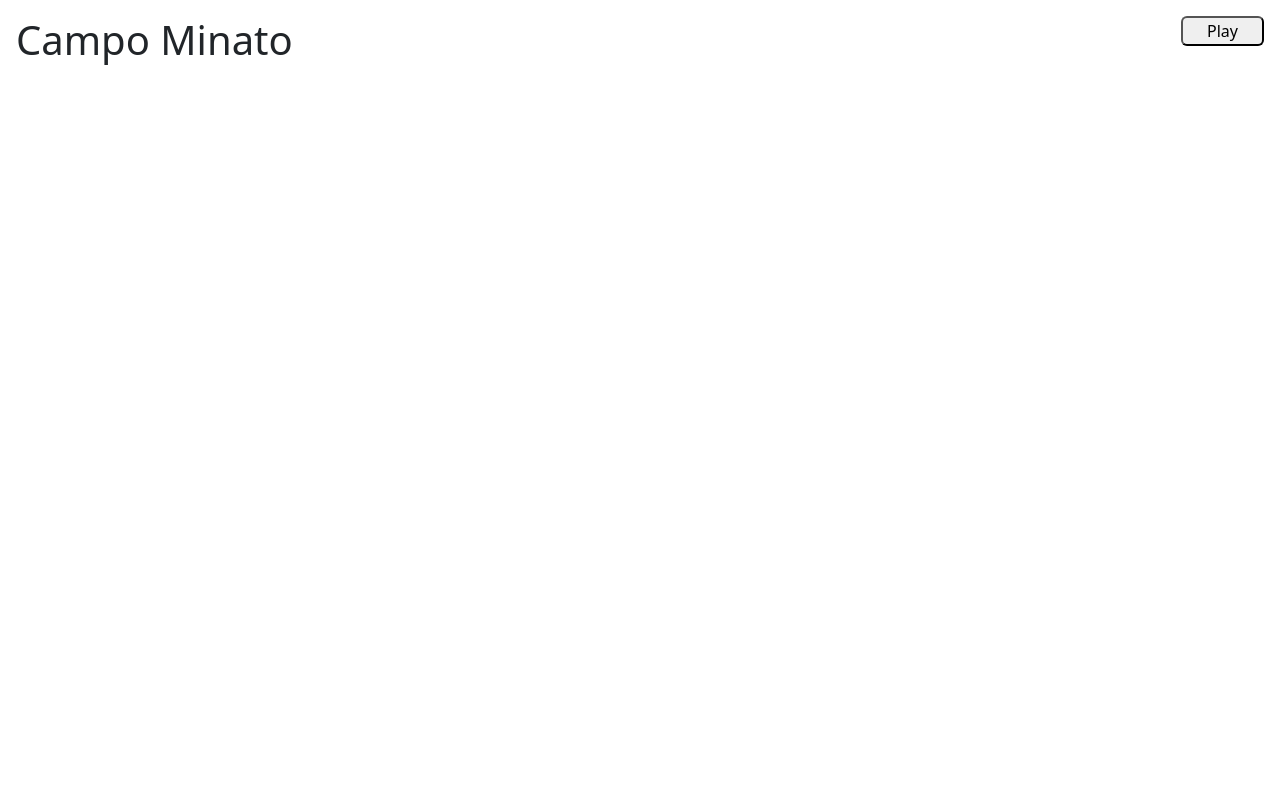
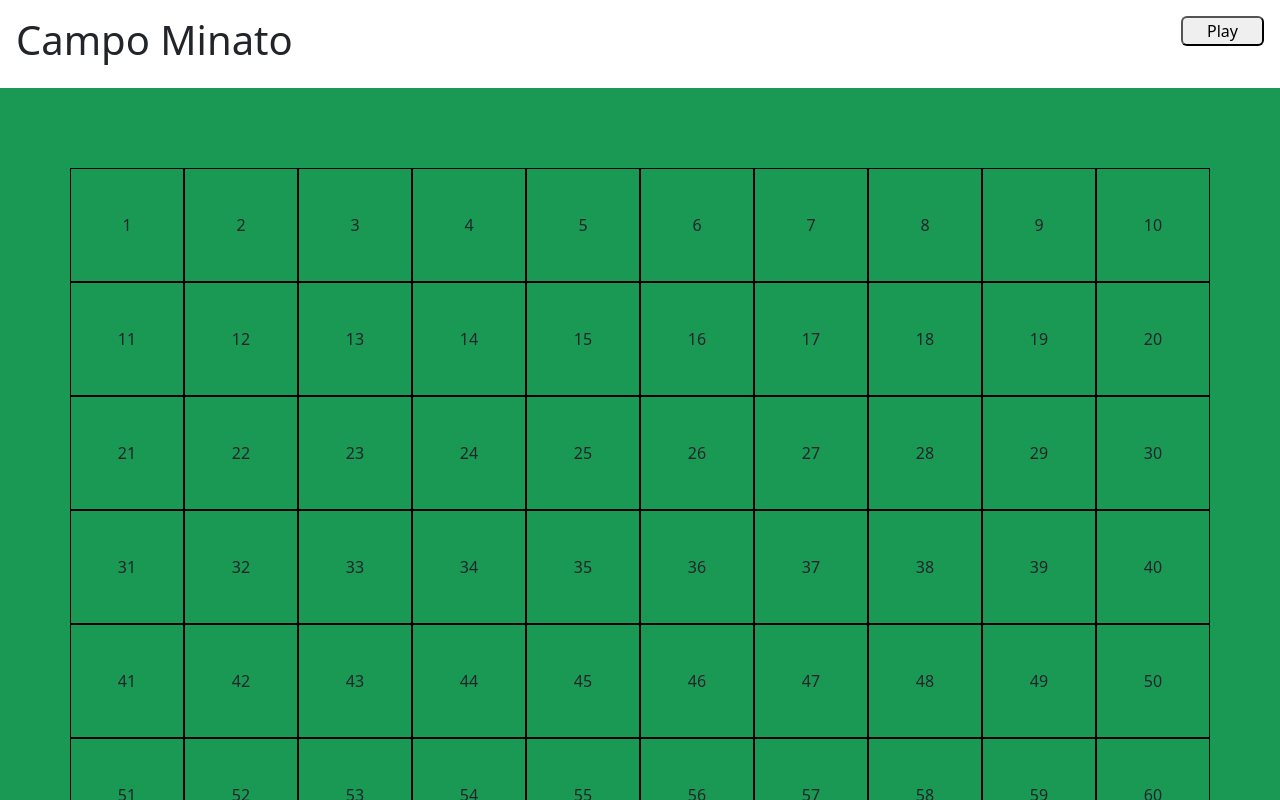
Before and after one commit to PiersilvioPellegrini/js-campominato-grid, a plain HTML site: page index.html in a window 1280 px wide. Both pictures are taken after a click on the button "Play". Shown: the top 800 px of the page. Drawn offline with nearby package versions, Linux system fonts and the light colour scheme.

Commit message:
Completed ESERCIZIO BASE

```diff
--- a/CSS/style.css
+++ b/CSS/style.css
@@ -0,0 +1,31 @@
+.bg{
+    background-color: hwb(148 10% 40%);
+}
+
+button:active{
+    background-color: yellowgreen;
+}
+
+
+.cell{
+    display:flex;
+    border: 1px solid black;
+
+    align-items: center;
+    justify-content: center;
+    width: 50px;
+    aspect-ratio: 1/1;
+
+
+
+}
+
+.container-cells{
+
+    display:flex;
+    flex-wrap:wrap;
+}
+
+.bg-celeste{
+    background-color: #00bfff;
+}
--- a/JS/script.js
+++ b/JS/script.js
@@ -0,0 +1,48 @@
+// varibaile del bottone
+const btnPLay = document.querySelector('.btn-play');
+
+// evento sul bottone in cui richiamo la fuzione generaGrigliaCelle();
+btnPLay.addEventListener('click', function() {
+    // richimao funzione
+    generaGrigliaCelle(10);
+});
+
+/**
+ *
+ * @param {number} numCelleRiga Numero di celle da generare ogni riga
+ */
+
+
+function generaGrigliaCelle(numCelleRiga){
+    // variabile che contiene il valore delle celle da generare
+    const totalCells= numCelleRiga * numCelleRiga;
+
+    const container = document.querySelector('.container-cells');
+    // resetto il contenuto del contenitore
+    container.innerHTML = '';
+    // ciclo che crea le celle base al valore delle celle totali
+    for(let i=0; i<totalCells; i++){
+        // creaziione elemento div
+        const cell = document.createElement('div');
+        // aggiungo la classe cell
+        cell.classList.add('cell');
+        // aggiungo style inline
+        cell.style.flexBasis = `calc(100% / ${numCelleRiga})`;
+        // inserisco il contenuto nella cella (i)
+        cell.innerHTML = i+1;
+        // padding inline
+        container.style.padding = '80px 0';
+
+        // creo evento sull'elemento cella sinìgola
+        cell.addEventListener('click', function(){
+            const numInsideCell = parseInt(this.textContent);
+            // inserisco la classe se non è presente e la rimuovo se è presente
+            cell.classList.toggle('bg-celeste');
+            // output console con il numero della cella cliccata
+            console.log('hai cliccato la cella numero: ' + numInsideCell);
+        });
+        // aggiungo la cella al contenitore
+        container.appendChild(cell);
+    }
+
+}
--- a/index.html
+++ b/index.html
@@ -15,13 +15,22 @@
         </div>
 
         <div class="left-side">
-            <button class="rounded px-4" id="play">Play</button>
+            <button class="rounded px-4 btn-play" id="play">Play</button>
     </nav>
-    <section class="bg-celeste">
+    <section class="bg">
         <div class="container">
+            <div class="row justify-content-center">
+                <div class="container-cells">
+
+                </div>
+
+
+            </div>
 
         </div>
     </section>
+
+
     <script src="JS/script.js"></script>
 </body>
 </html>
```
Also changed, not shown: ._index.html (added).
